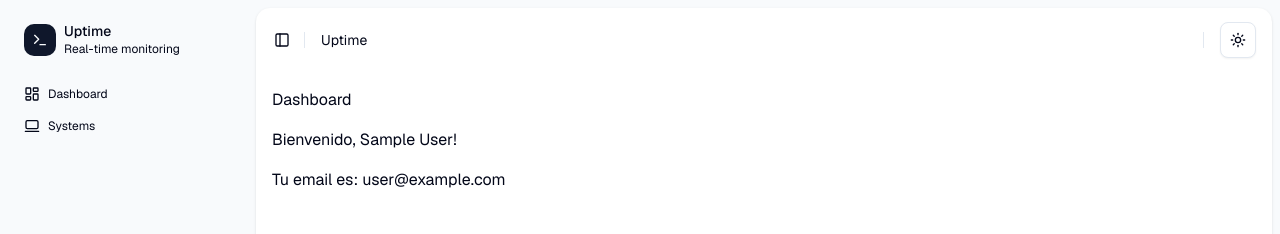
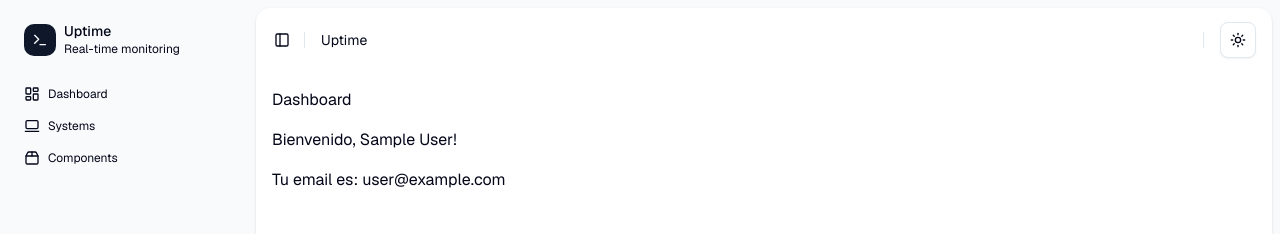
Before and after one commit to jenneracostadiaz/uptime-frontend, a Next.js app: page / in a window 1280 px wide. Shown: the top 234 px of the page. Built offline with nearby package versions, Linux system fonts and the light colour scheme; no server answers; sample sign-in values are in the browser's storage.

Commit message:
feat: add Components link to AppSidebar for improved navigation

```diff
--- a/src/app/(dashboard)/components/AppSidebar.tsx
+++ b/src/app/(dashboard)/components/AppSidebar.tsx
@@ -1,4 +1,4 @@
-import { LaptopMinimal, LucideLayoutDashboard, Terminal } from 'lucide-react';
+import {LaptopMinimal, LucideLayoutDashboard, Package2, Terminal} from 'lucide-react';
 
 import {
     Sidebar,
@@ -42,6 +42,11 @@ export async function AppSidebar() {
             url: '/systems',
             icon: LaptopMinimal,
         },
+        {
+            title: 'Components',
+            url: '/components',
+            icon: Package2,
+        },
     ];
 
     return (
```
